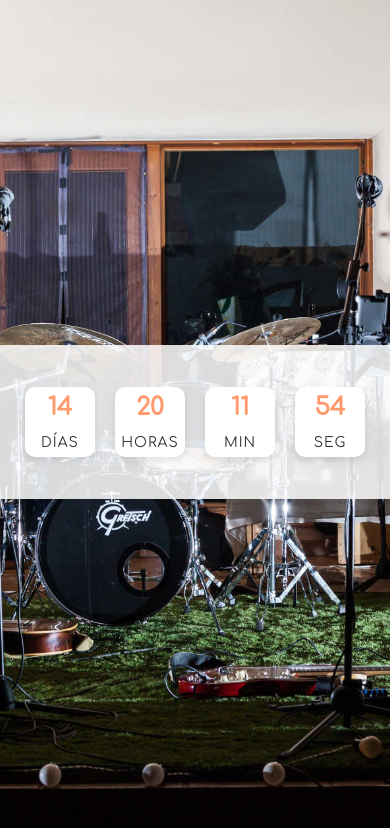
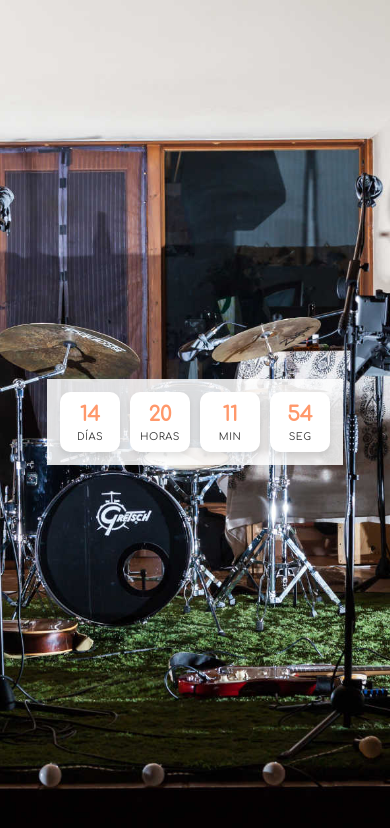
Before and after one commit to jaumebecks/feschival.com, a plain HTML site: page index.html in a window 390 px wide. Drawn offline with Linux system fonts and the light colour scheme.

Commit message:
Adjusting for lower resolution

```diff
--- a/styles.css
+++ b/styles.css
@@ -46,14 +46,6 @@ body {
     box-shadow: 0 4px 6px rgba(0, 0, 0, 0.1);
 }
 
-/* Responsive adjustments */
-@media (max-width: 768px) {
-    .countdown-box {
-        height: 70px;
-        width: 70px;
-    }
-}
-
 .countdown-value {
     font-size: 24px;
     font-weight: bold;
@@ -67,3 +59,23 @@ body {
     letter-spacing: 1px;
     margin-top: 1em;
 }
+
+/* Responsive adjustments */
+@media (max-width: 768px) {
+    .counter {
+        padding: 0.5em;
+    }
+    .countdown-label {
+        font-size: 10px;
+        letter-spacing: 0.5px;
+        margin-top: 0.5em;
+    }
+    .countdown-value {
+        font-size: 20px;
+    }
+    .countdown-box {
+        height: 60px;
+        width: 60px;
+        margin: 5px;
+    }
+}
```
